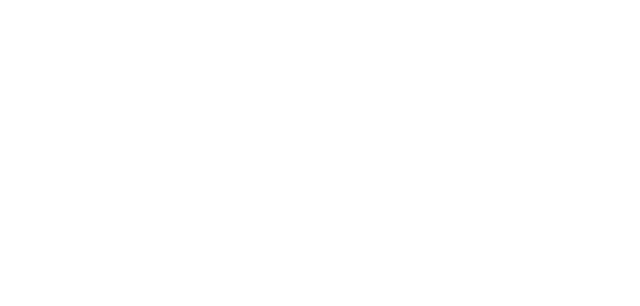
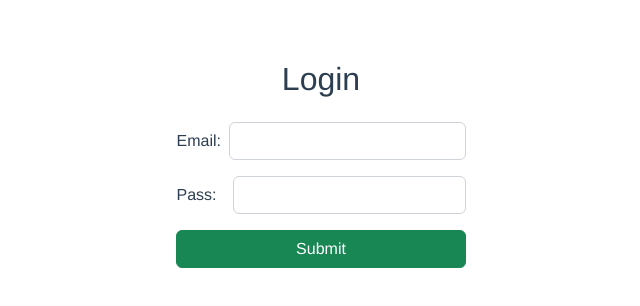
Before and after one commit to yousef-mostafa/chat-app, a Vue app: page /Login in a window 1280 px wide. Shown: the top 306 px of the page, without its empty margins (319-959 px from the left). Built offline with nearby package versions, Linux system fonts and the light colour scheme.

Commit message:
login data

```diff
--- a/src/router/index.js
+++ b/src/router/index.js
@@ -1,6 +1,7 @@
 import Vue from 'vue'
 import VueRouter from 'vue-router'
 import HomeView from '../views/HomeView.vue'
+import LoginView from '../views/loginView.vue'
 
 Vue.use(VueRouter)
 
@@ -11,12 +12,9 @@
     component: HomeView
   },
   {
-    path: '/about',
-    name: 'about',
-    // route level code-splitting
-    // this generates a separate chunk (about.[hash].js) for this route
-    // which is lazy-loaded when the route is visited.
-    component: () => import(/* webpackChunkName: "about" */ '../views/AboutView.vue')
+    path:"/Login",
+    name: "login",
+    component: LoginView
   }
 ]
 
--- a/src/store/index.js
+++ b/src/store/index.js
@@ -12,18 +12,18 @@
   getters: {
   },
   mutations: {
-    socketConnection(state, token) {
-      socketServes.setupSocketConnection(token);
+    socketConnection() {
+      socketServes.setupSocketConnection();
     },
     sendMessage(state, payload) {
-      socketServes.sendMessage({ message: payload.message, roomName: payload.CHAT_ROOM }, cb => {});
+      socketServes.sendMessage({ message: payload.message, roomName: payload.CHAT_ROOM }, cb => { });
     },
     addLocalMsg(state, localMsg) {
       state.messages.push({
         name: state.user.name,
         id: new Date().valueOf(),
-        message:localMsg,
-        local:true
+        message: localMsg,
+        local: true
       });
     },
     receiveMessage(state) {
@@ -31,16 +31,29 @@
         state.messages.push(data)
       });
     },
-    setUserInfo(state){
-      socketServes.userInfo((err, data) => {
-        state.user = data;
-      })
-    }
   },
   actions: {
-    handleLocalMsg(context , payload){
+    login(context, payload) {
+      let result ;
+      try {
+        fetch(`http://localhost:3000/users/${payload.email}`)
+        .then(data => data.status == 404 ? result = data.statusText: result = data.json)
+        if (result.pass == payload.pass) {
+          context.state.user = result;
+          context.commit("socketConnection");
+          context.commit("receiveMessage");
+          return "succeed";
+        }
+        else {
+          return "failed";
+        }
+      } catch (error) {
+        return "failed";
+      }
+    },
+    handleLocalMsg(context, payload) {
       context.commit("sendMessage", payload);
-      context.commit("addLocalMsg" , payload.message);
+      context.commit("addLocalMsg", payload.message);
     }
   },
   modules: {
--- a/src/views/AboutView.vue
+++ /dev/null
@@ -1,5 +0,0 @@
-<template>
-  <div class="about">
-    <h1>This is an about page</h1>
-  </div>
-</template>
--- a/src/views/HomeView.vue
+++ b/src/views/HomeView.vue
@@ -2,16 +2,6 @@
   <div class="home">
     <div class="info">
       <h2 class="mb-3">{{ welcomeText }}</h2>
-      <p class="error text-danger">{{ error }}</p>
-    </div>
-    <div class="d-flex justify-content-center">
-      <form @submit.prevent="submitToken()" v-if="!login">
-        <!-- <p>Enter Your authorized token</p> -->
-        <div class="input-group mb-3">
-          <input type="text" class="form-control" v-model="token" />
-          <button class="btn btn-success" type="submit">Submit</button>
-        </div>
-      </form>
     </div>
     <div class="chat">
       <div class="messages">
@@ -21,10 +11,7 @@
           class="messages__message"
           :class="[message.local ? 'local' : 'outside']"
         >
-          <span>
-            <!-- >{{ message.name | handelUserName(user.name) }} : -->
-            {{ message.message }}</span
-          >
+          <span> {{ message.message }}</span>
         </p>
       </div>
       <form @submit.prevent="sendMessage()">
@@ -42,42 +29,19 @@
   name: "homeView",
   data() {
     return {
-      token: "",
-      login: false,
-      welcomeText: "Enter your authorized token",
-      error: "",
+      welcomeText: "",
       inputMessage: "",
     };
+  },
+  mounted() {
+    this.welcomeText = `Welcome ${this.$store.state.user.name}`;
   },
   computed: {
     messages() {
       return this.$store.state.messages;
     },
-    user() {
-      return this.$store.state.user;
-    },
-  },
-  filters: {
-    handelUserName(value, userName) {
-      return userName == value ? "(me)" : `(${value})`;
-    },
   },
   methods: {
-    submitToken() {
-      this.$store.commit("socketConnection", this.token);
-      this.$store.commit("setUserInfo");
-      this.$store.commit("receiveMessage");
-      setTimeout(() => {
-        if (this.user) {
-          this.login = true;
-          this.welcomeText = `Welcome ${this.user.name}`;
-          this.error = "";
-        } else {
-          this.error = "invalid token";
-          this.token = "";
-        }
-      }, 300);
-    },
     sendMessage() {
       const CHAT_ROOM = "ChatRoomId";
       const message = this.inputMessage;
--- /dev/null
+++ b/src/views/loginView.vue
@@ -0,0 +1,51 @@
+<template>
+  <div class="d-flex justify-content-center">
+    <form @submit.prevent="login()">
+      <h2 class="mb-4">Login</h2>
+      <div class="d-flex gap-2 align-items-center mb-3">
+        <label for="email">Email:</label>
+        <input
+          type="text"
+          name="email"
+          class="form-control"
+          required
+          v-model="userEmail"
+        />
+      </div>
+      <div class="d-flex gap-3 align-items-center mb-3">
+        <label for="pass">Pass:</label>
+        <input
+          type="password"
+          name="pass"
+          class="form-control"
+          required
+          v-model="pass"
+        />
+      </div>
+      <button class="btn btn-success w-100" type="submit">Submit</button>
+      <p class="error text-danger my-4">{{ error }}</p>
+    </form>
+  </div>
+</template>
+
+<script>
+export default {
+  data() {
+    return {
+      userEmail: "",
+      pass: "",
+      error: "",
+    };
+  },
+  methods: {
+    login() {
+      this.$store.dispatch("login", {
+        email: this.userEmail,
+        pass: this.pass,
+      }) == "succeed"
+        ? this.$router.push("/")
+        : (this.error = "invalid password or email, please try again");
+    },
+  },
+};
+</script>
```
Also changed, not shown: src/socket.io-client/dist/socket.io.js, 1 other file (tests, documents, lock files or other folders).
